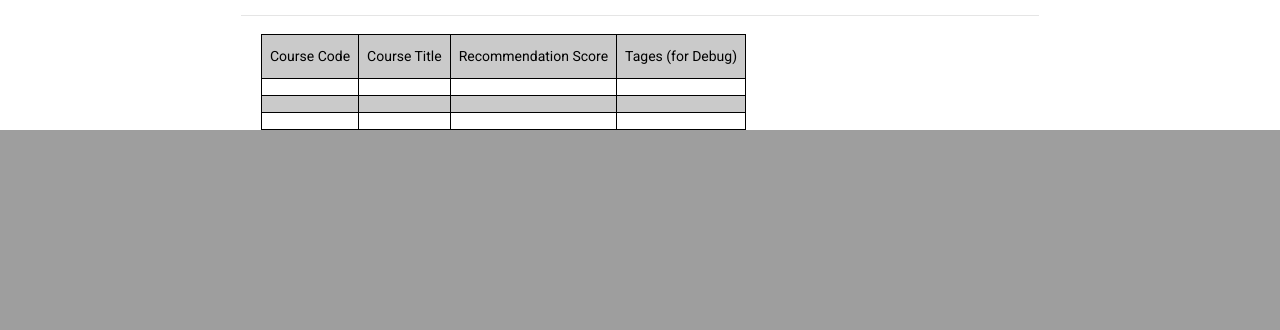
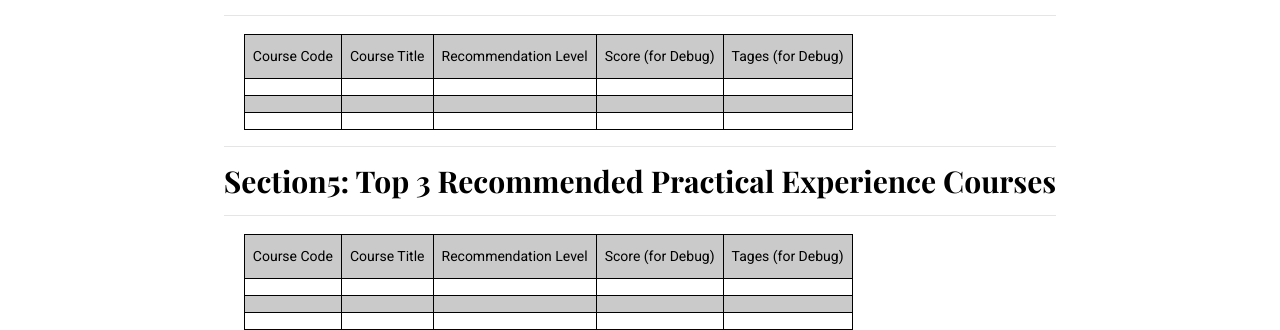
Before and after one commit to YixiaoHong/simple_online_questionniare_for_MIE1624, a Flask app: template app/templates/result.html in a window 1280 px wide. Shown: the part 805-1135 px from the top of the page. Before the commit the page ends 935 px from the top, so only its background shows below. Run offline with Flask 2, Linux system fonts and the light colour scheme; the template is opened without the code that fills it, so the values that code supplies are empty.

Commit message:
adjusted UI

```diff
--- a/app/templates/index.html
+++ b/app/templates/index.html
@@ -49,13 +49,11 @@
 {#                        https://www.timeshighereducation.com/sites/default/files/styles/the_breaking_news_image_style/public/university_of_toronto_0.jpg?itok=wiwqObhn#}
 					</div>
 					<div class="video-popup d-flex align-items-center">
-						<a class="play-video video-play-button animate" href="{{ url_for("display_img_helper") }}" data-animate="zoomIn"
+						<a class="video-play-button animate" href="{{ url_for("show_questionnaire") }}" data-animate="zoomIn"
 						 data-duration="1.5s" data-delay="0.1s">
 							<span></span>
 						</a>
 						<div class="watch">
-							<h3 style="color: ghostwhite">Explore More</h3>
-							<h5></h5>
 						</div>
 					</div>
 				</div>
--- a/app/templates/result.html
+++ b/app/templates/result.html
@@ -61,6 +61,7 @@
                 <tr style="color: black; ">
                 <td>Course Code</td>
                 <td>Course Title</td>
+                <td>Recommendation Level</td>
 
         </tr>
             </th>
@@ -74,6 +75,8 @@
         <tr>
             <td>{{MC[i]["course_code"]}}</td>
             <td>{{MC[i]["course_title"]}}</td>
+            <td>{{MC[i]["course_stars"]}}</td>
+
 
         {%endfor%}
 
@@ -89,7 +92,8 @@
                 <tr style="color: black; ">
                 <td>Course Code</td>
                 <td>Course Title</td>
-                <td>Recommendation Score</td>
+                <td>Recommendation Level</td>
+                    <td>Score (for Debug)</td>
                 <td>Tages (for Debug)</td>
         </tr>
             </th>
@@ -101,6 +105,7 @@
         <tr>
             <td>{{EC[i]["course_code"]}}</td>
             <td>{{EC[i]["course_title"]}}</td>
+            <td>{{EC[i]["course_stars"]}}</td>
             <td>{{EC[i]["course_score"]}}</td>
             <td>{{EC[i]["tags"]}}</td>
 
@@ -118,7 +123,8 @@
                 <tr style="color: black; ">
                 <td>Course Code</td>
                 <td>Course Title</td>
-                <td>Recommendation Score</td>
+                <td>Recommendation Level</td>
+                    <td>Score (for Debug)</td>
                     <td>Tages (for Debug)</td>
         </tr>
             </th>
@@ -130,6 +136,7 @@
         <tr>
             <td>{{EB[i]["course_code"]}}</td>
             <td>{{EB[i]["course_title"]}}</td>
+            <td>{{EB[i]["course_stars"]}}</td>
             <td>{{EB[i]["course_score"]}}</td>
             <td>{{EB[i]["tags"]}}</td>
 
@@ -147,7 +154,8 @@
                 <tr style="color: black; ">
                 <td>Course Code</td>
                 <td>Course Title</td>
-                <td>Recommendation Score</td>
+                <td>Recommendation Level</td>
+                    <td>Score (for Debug)</td>
                     <td>Tages (for Debug)</td>
         </tr>
             </th>
@@ -159,6 +167,7 @@
         <tr>
             <td>{{ET[i]["course_code"]}}</td>
             <td>{{ET[i]["course_title"]}}</td>
+            <td>{{ET[i]["course_stars"]}}</td>
             <td>{{ET[i]["course_score"]}}</td>
             <td>{{ET[i]["tags"]}}</td>
 
@@ -167,7 +176,37 @@
         </tr>
 
         </table>
+    <hr>
+        <h2>Section5: Top 3 Recommended Practical Experience Courses</h2>
+    <hr>
+        <table style="margin-left: 20px;">
+        <!-- Table headers -->
+            <th>
+                <tr style="color: black; ">
+                <td>Course Code</td>
+                <td>Course Title</td>
+                <td>Recommendation Level</td>
+                    <td>Score (for Debug)</td>
+                    <td>Tages (for Debug)</td>
+        </tr>
+            </th>
 
+        <!-- For loop logic of jinja template -->
+        {%for i in range(3)%}
+
+        <!-- table rows -->
+        <tr>
+            <td>{{PE[i]["course_code"]}}</td>
+            <td>{{PE[i]["course_title"]}}</td>
+            <td>{{PE[i]["course_stars"]}}</td>
+            <td>{{PE[i]["course_score"]}}</td>
+            <td>{{PE[i]["tags"]}}</td>
+
+        {%endfor%}
+
+        </tr>
+
+        </table>
     </div>
 </div>
         </body>
--- a/app/templates/wizard_base.html
+++ b/app/templates/wizard_base.html
@@ -7,7 +7,7 @@
     <meta name="keywords" content="Yoga, unica, creative, html">
     <meta name="viewport" content="width=device-width, initial-scale=1.0">
     <meta http-equiv="X-UA-Compatible" content="ie=edge">
-    <title>Smart Course Picker</title>
+    <title>Course Recommendation System</title>
 
     <!-- Google Font -->
     <link href="https://fonts.googleapis.com/css?family=Lato:100,300,400,700,900&display=swap" rel="stylesheet">
```
Also changed, not shown: app/main.py (+24 -12 lines).
